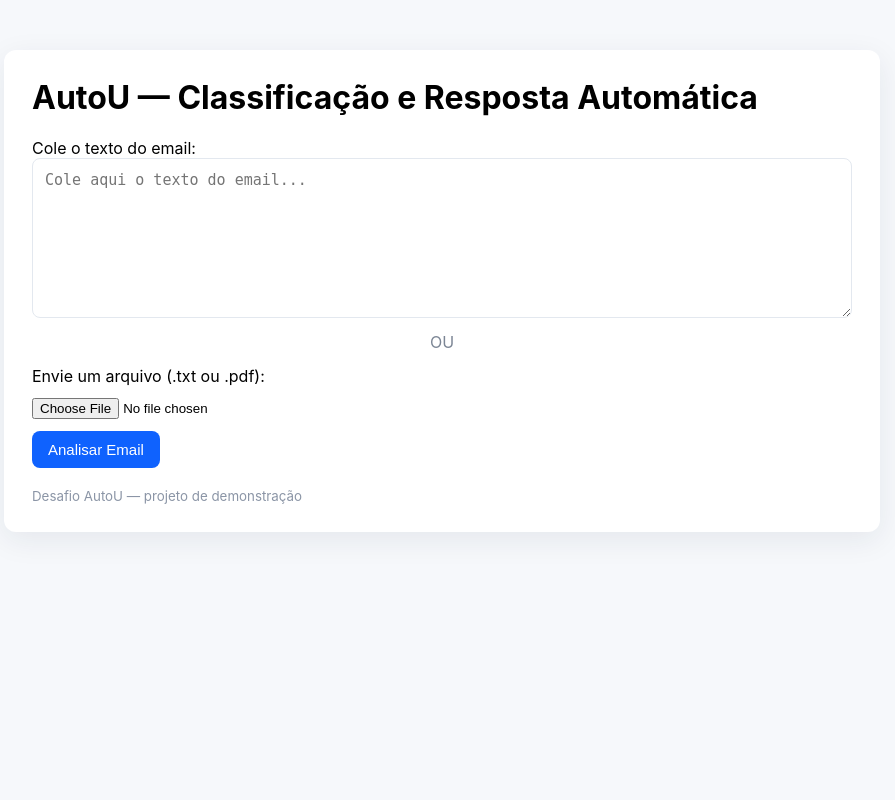
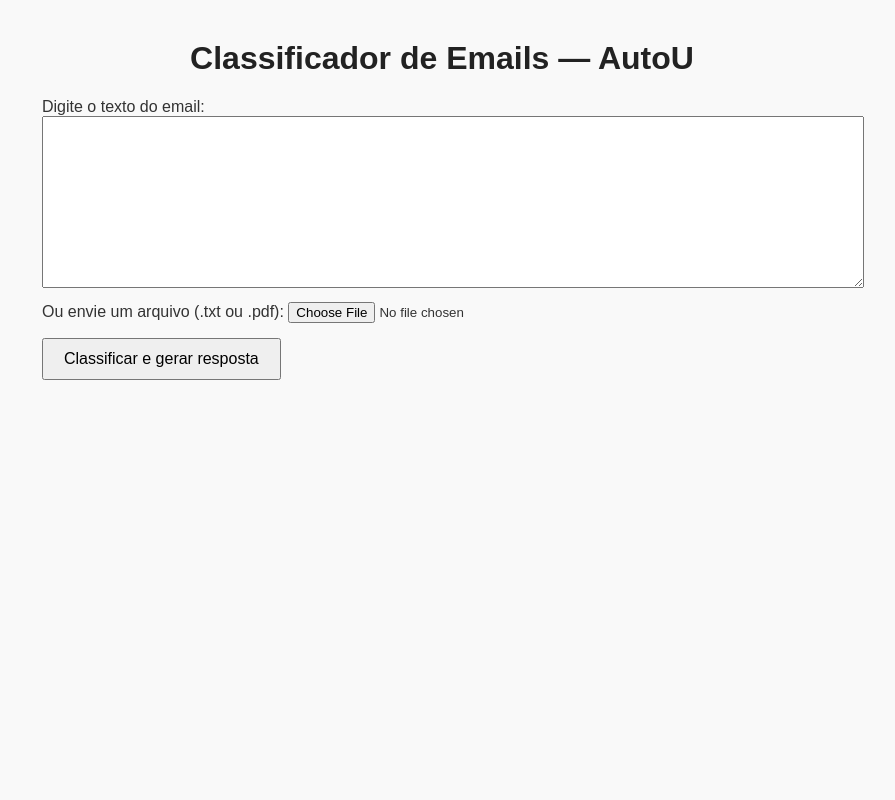
Before and after one commit to Rodrigo-Tawata/classificador_email, a Flask app: page / in a window 1280 px wide. Shown: the whole page, without its empty margins (198-1093 px from the left). Run offline with Flask 2, Linux system fonts and the light colour scheme.

Commit message:
Update index.html

```diff
--- a/templates/index.html
+++ b/templates/index.html
@@ -1,40 +1,84 @@
-<html lang="pt-BR">
+<!DOCTYPE html>
+<html lang="pt-br">
 <head>
-    <meta charset="utf-8">
-    <meta name="viewport" content="width=device-width, initial-scale=1">
-    <title>Desafio AutoU — Classificação de Emails</title>
-    <link rel="stylesheet" href="/static/style.css">
+    <meta charset="UTF-8">
+    <title>Classificador de Emails - AutoU</title>
+    <style>
+        body {
+            font-family: Arial, sans-serif;
+            max-width: 800px;
+            margin: 40px auto;
+            padding: 0 20px;
+            background-color: #f9f9f9;
+            color: #333;
+        }
+        h1 {
+            text-align: center;
+            color: #222;
+        }
+        textarea {
+            width: 100%;
+            height: 150px;
+            padding: 10px;
+            font-size: 14px;
+        }
+        input[type="file"] {
+            margin-top: 10px;
+        }
+        button {
+            margin-top: 15px;
+            padding: 10px 20px;
+            font-size: 16px;
+            cursor: pointer;
+        }
+        .resultado {
+            margin-top: 30px;
+            padding: 20px;
+            background-color: #fff;
+            border-radius: 8px;
+            box-shadow: 0 0 8px rgba(0,0,0,0.1);
+        }
+        .label {
+            font-weight: bold;
+        }
+        .origem {
+            font-style: italic;
+            color: #555;
+        }
+        .erro {
+            margin-top: 10px;
+            font-style: italic;
+            color: red;
+        }
+    </style>
 </head>
 <body>
-<div class="container">
-    <h1>AutoU — Classificação e Resposta Automática</h1>
+    <h1>Classificador de Emails — AutoU</h1>
 
     <form method="POST" enctype="multipart/form-data">
-        <label for="email_text">Cole o texto do email:</label>
-        <textarea id="email_text" name="email_text" placeholder="Cole aqui o texto do email..."></textarea>
+        <label for="email_text">Digite o texto do email:</label>
+        <textarea name="email_text" id="email_text">{{ request.form.get('email_text','') }}</textarea>
 
-        <div class="or">OU</div>
+        <br>
+        <label for="file">Ou envie um arquivo (.txt ou .pdf):</label>
+        <input type="file" name="file" id="file">
 
-        <label for="file">Envie um arquivo (.txt ou .pdf):</label>
-        <input type="file" id="file" name="file" accept=".txt,.pdf">
-
-        <button type="submit">Analisar Email</button>
+        <br>
+        <button type="submit">Classificar e gerar resposta</button>
     </form>
 
     {% if categoria %}
     <div class="resultado">
-        <h2>Categoria: <span class="badge">{{ categoria }}</span></h2>
+        <p><span class="label">Categoria:</span> {{ categoria }}</p>
         {% if confiança %}
-            <p>Confiança: {{ (confiança*100)|round(2) }}%</p>
+        <p><span class="label">Confiança:</span> {{ "%.1f"|format(confiança*100) }}%</p>
         {% endif %}
-        <h3>Resposta sugerida</h3>
-        <div class="resposta">{{ resposta }}</div>
+        <p><span class="label">Resposta:</span> {{ resposta }}</p>
+        <p class="origem"><span class="label">Origem da resposta:</span> {{ origem_resposta }}</p>
+        {% if mensagem_erro %}
+        <p class="erro"><span class="label">Detalhes do erro da resposta por IA:</span> {{ mensagem_erro }}</p>
+        {% endif %}
     </div>
     {% endif %}
-
-    <footer>
-        <small>Desafio AutoU — projeto de demonstração</small>
-    </footer>
-</div>
 </body>
 </html>
```
